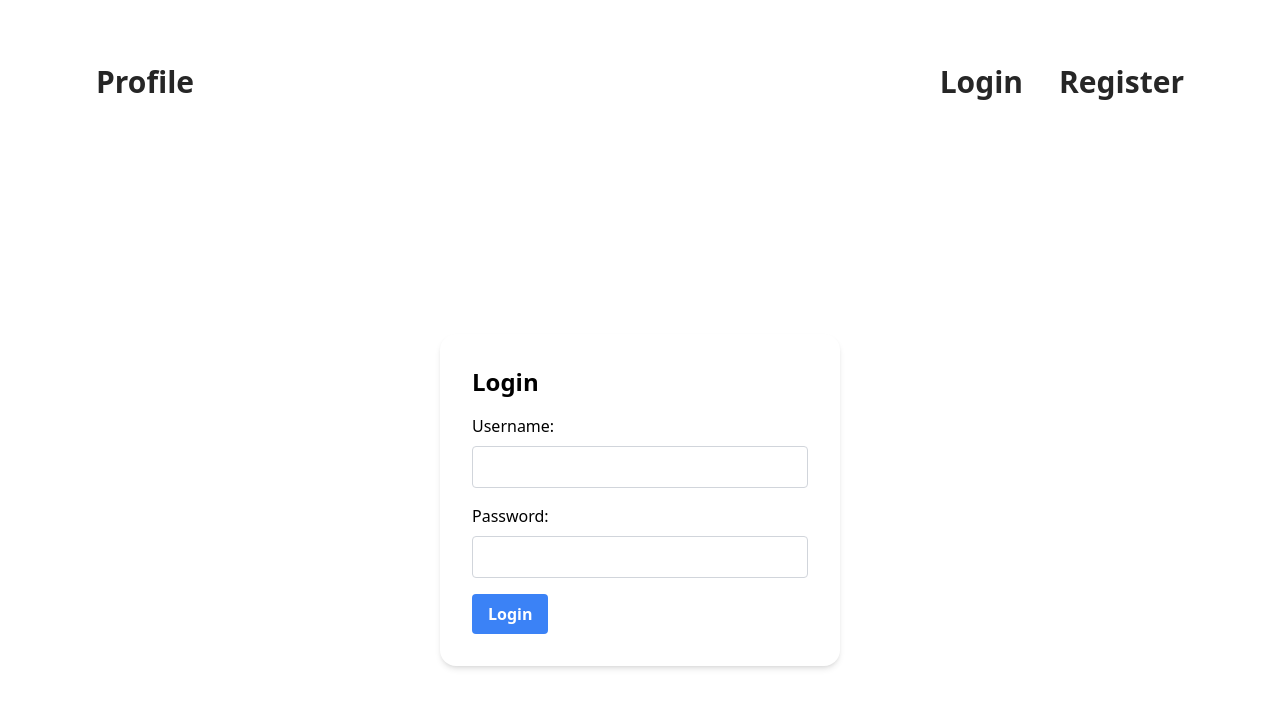
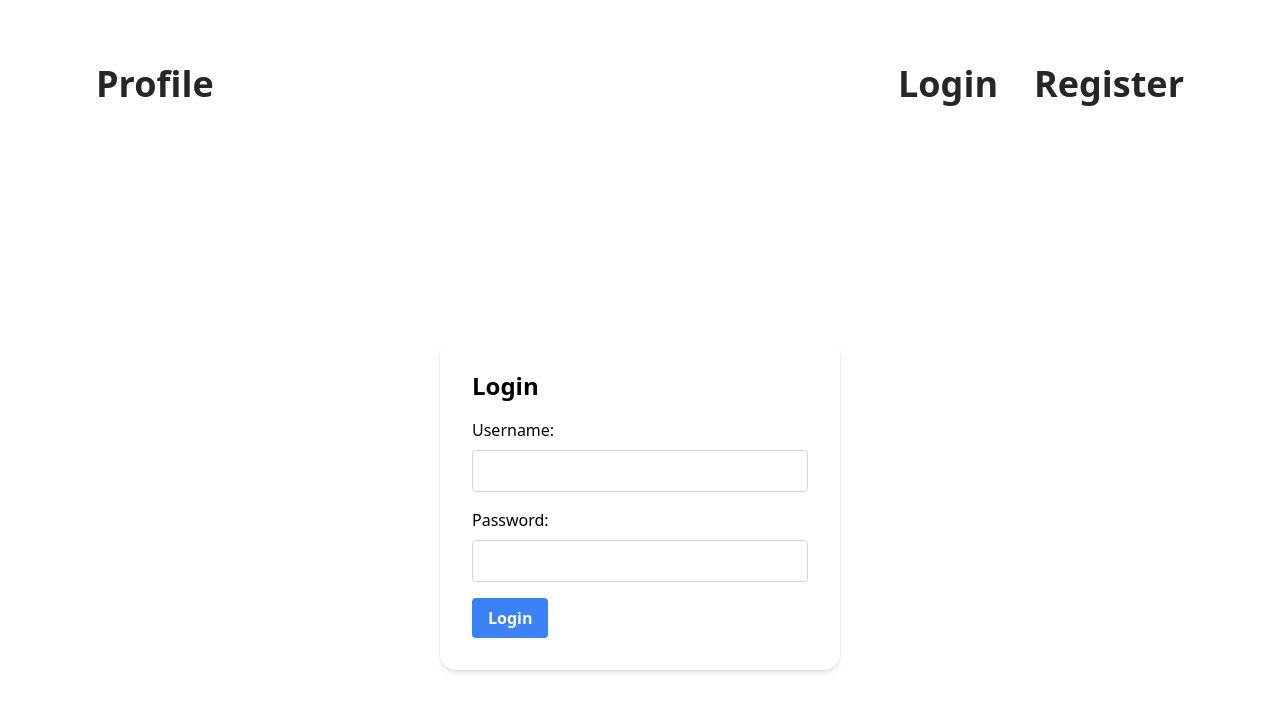
Before and after one commit to Zeroluffs/login-app-vue, a Vue app: page / in a window 1280 px wide. Shown: the top 712 px of the page. Built offline with nearby package versions, Linux system fonts and the light colour scheme.

Commit message:
font in nav

```diff
--- a/src/App.vue
+++ b/src/App.vue
@@ -1,7 +1,7 @@
 <template>
   <div id="app">
     <nav
-      class="flex xl:flex-row flex-col xl:px-24 justify-center items-center xl:justify-between mt-16 max-w-7xl text-neutral-800 text-3xl font-semibold mx-auto"
+      class="flex xl:flex-row flex-col xl:px-24 justify-center items-center xl:justify-between mt-16 max-w-7xl text-neutral-800 text-4xl font-semibold mx-auto"
     >
       <div class="flex flex-row gap-9 mb-4 xl:mb-0">
         <router-link to="/profile">Profile</router-link>
```
